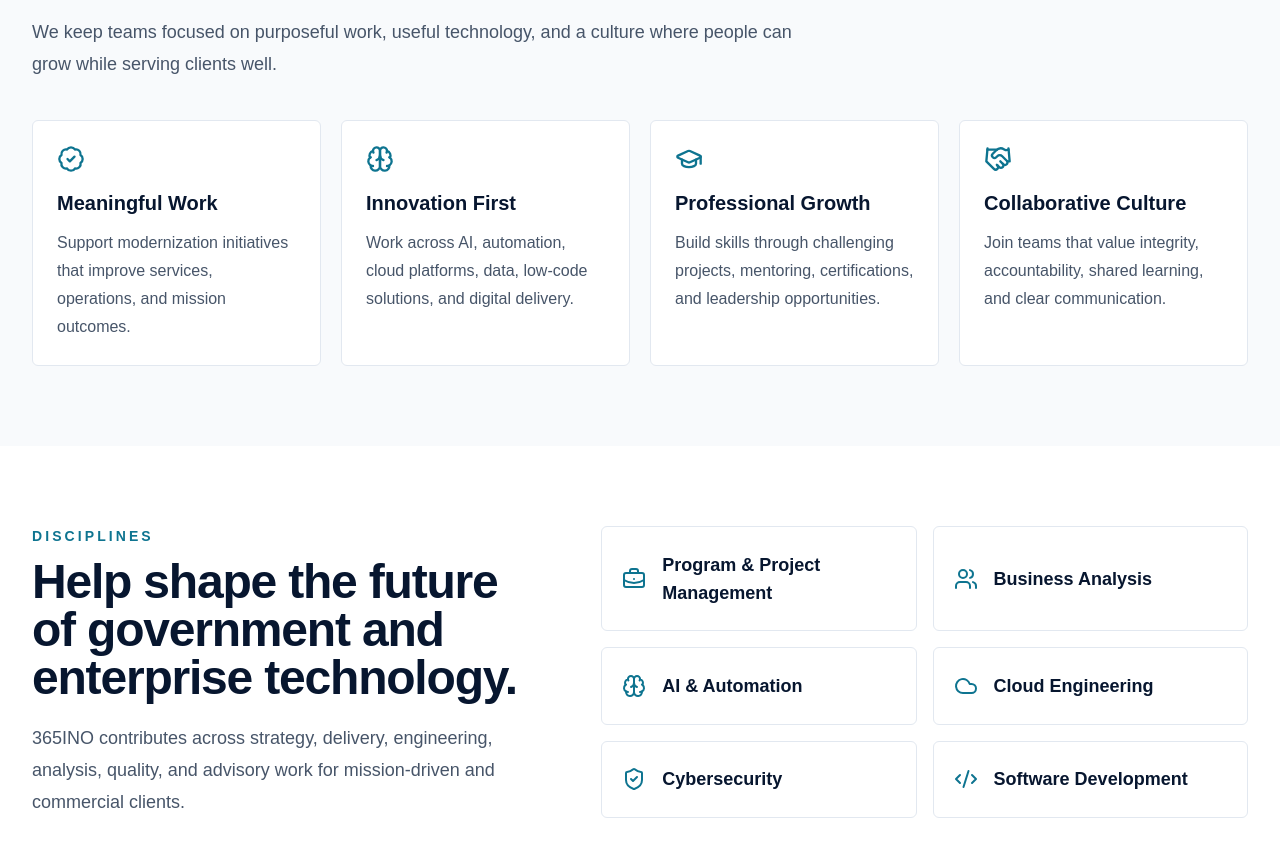
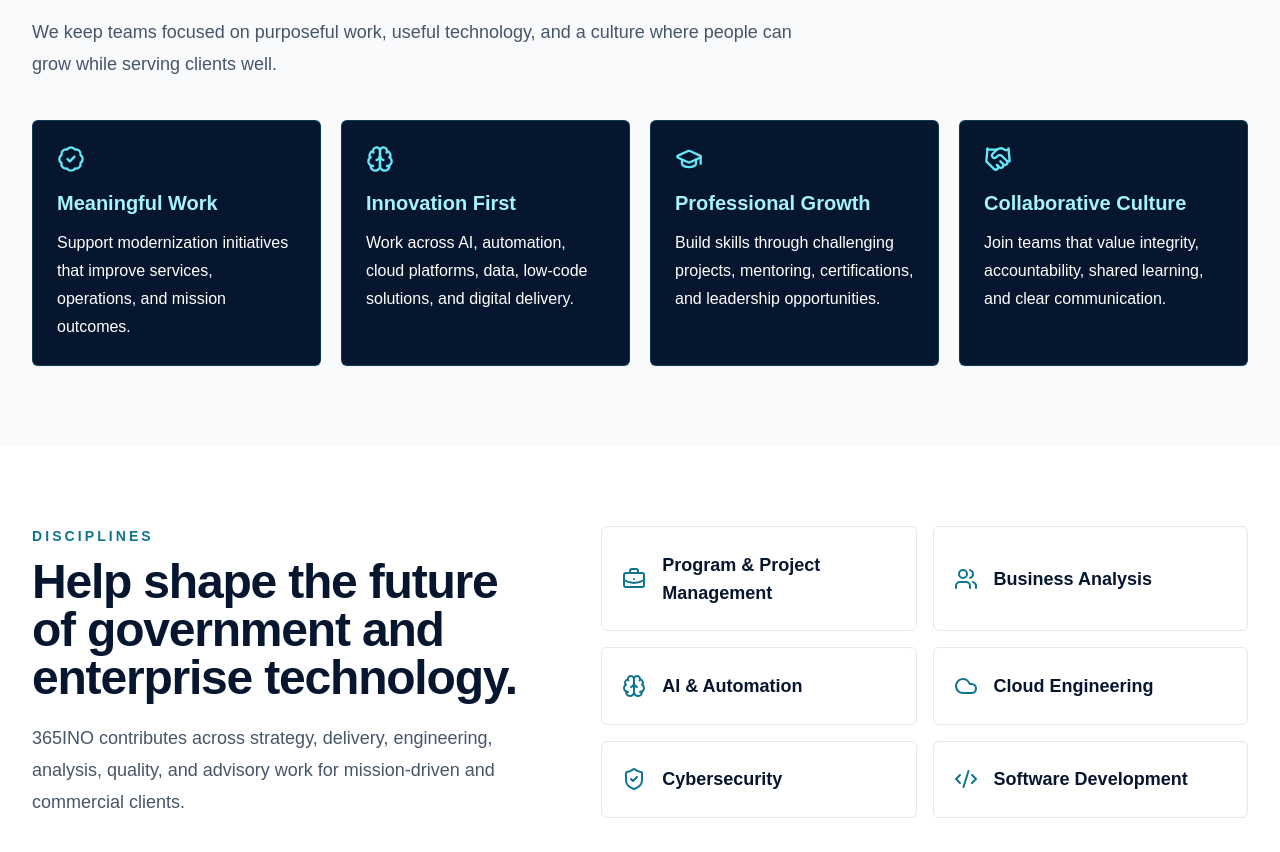
Before and after one commit to Space3434/365INO, a Next.js app: page /careers in a window 1280 px wide. Shown: the part 1659-2511 px from the top of the page. Built offline with nearby package versions, Linux system fonts and the light colour scheme.

Commit message:
Use navy careers reason cards

```diff
--- a/app/careers/page.tsx
+++ b/app/careers/page.tsx
@@ -132,10 +132,10 @@ export default function CareersPage() {
           />
           <div className="mt-10 grid gap-5 md:grid-cols-2 lg:grid-cols-4">
             {reasons.map(({ title, description, icon: Icon }) => (
-              <div key={title} className="rounded-md border border-slate-200 bg-white p-6">
-                <Icon className="mb-4 h-7 w-7 text-cyan-700" aria-hidden="true" />
-                <h3 className="text-xl font-black text-navy">{title}</h3>
-                <p className="mt-3 leading-7 text-slate-600">{description}</p>
+              <div key={title} className="rounded-md border border-cyan-700/40 bg-navy p-6 shadow-sm">
+                <Icon className="mb-4 h-7 w-7 text-cyan-300" aria-hidden="true" />
+                <h3 className="text-xl font-black text-cyan-200">{title}</h3>
+                <p className="mt-3 leading-7 text-white">{description}</p>
               </div>
             ))}
           </div>
```
